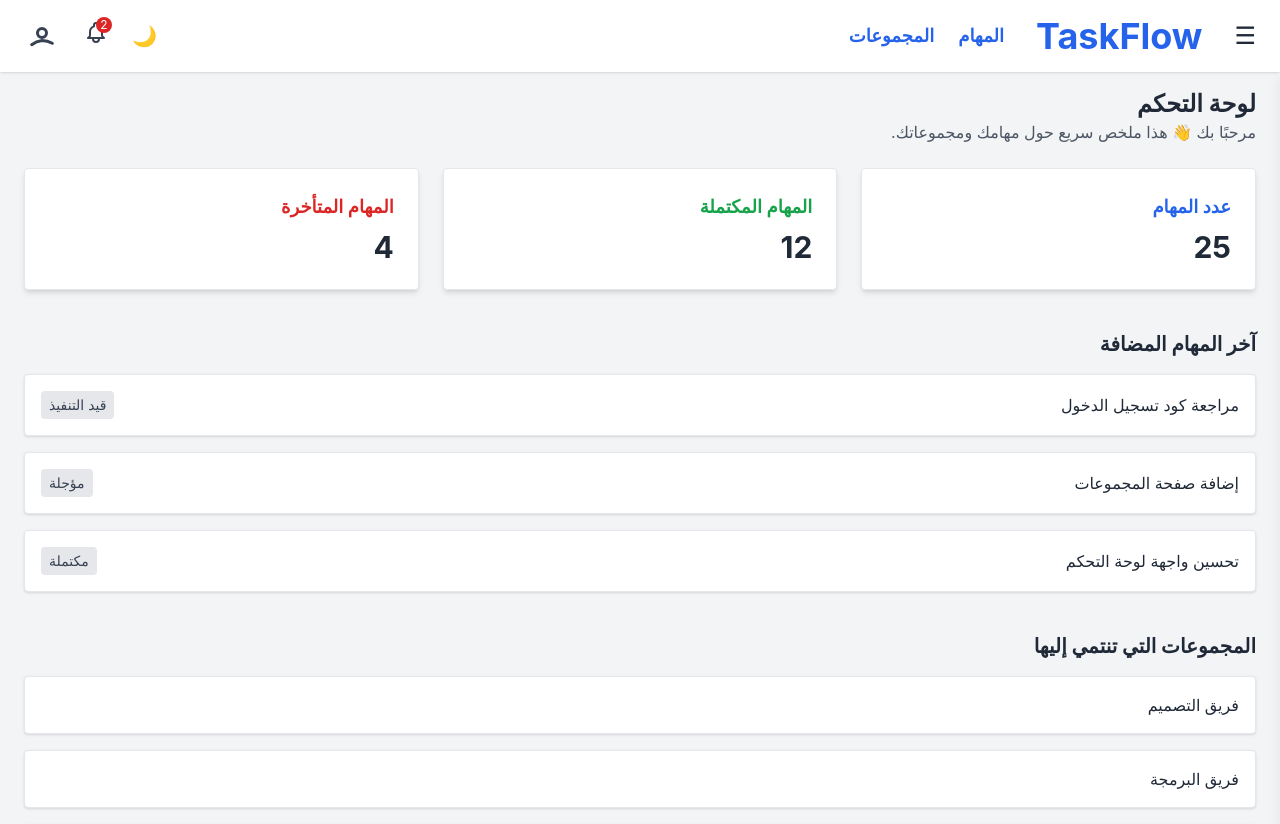
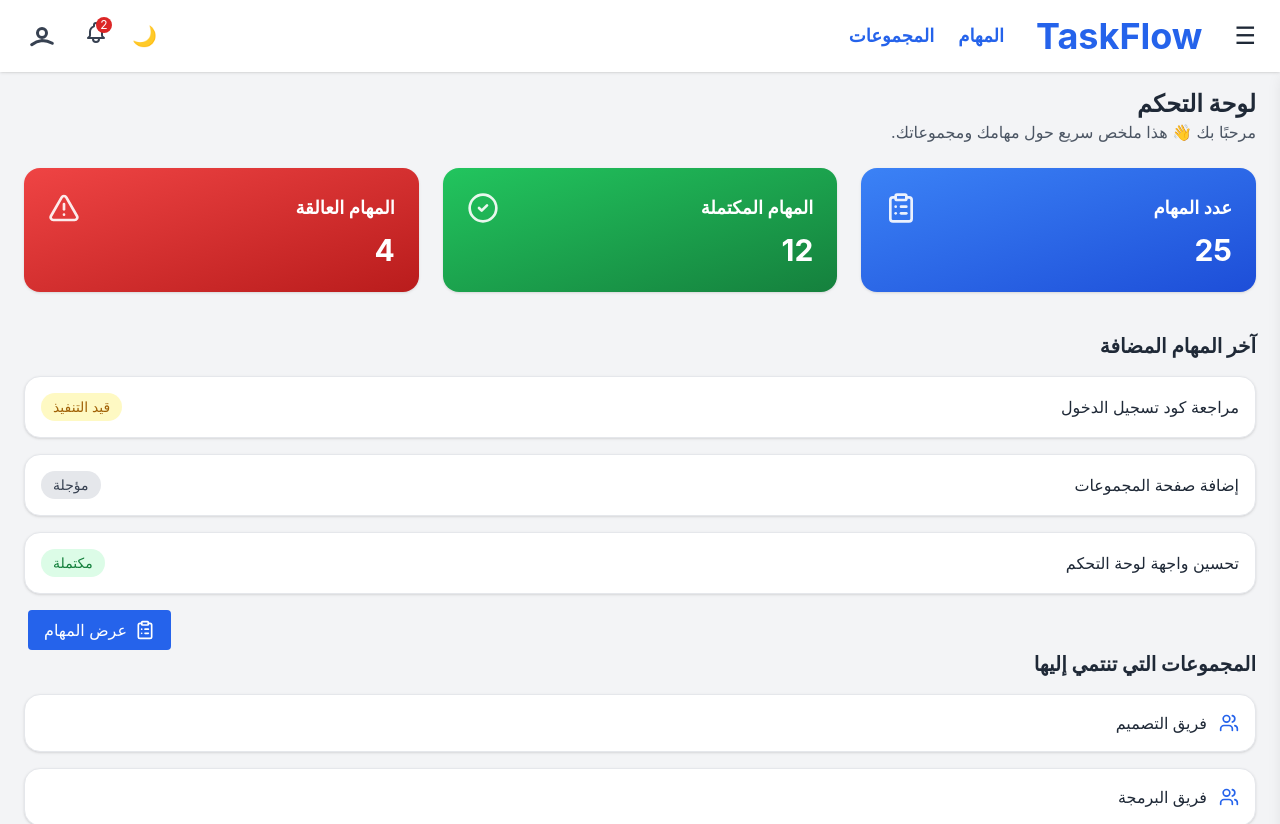
Before and after one commit to Diyaa2662/Task-Management-System, a React (Create React App) app: page /dashboard in a window 1280 px wide. Shown: the top 824 px of the page. Built offline with nearby package versions, Linux system fonts and the light colour scheme.

Commit message:
dealing with API

```diff
--- a/package.json
+++ b/package.json
@@ -10,6 +10,7 @@
     "@testing-library/user-event": "^13.5.0",
     "axios": "^1.11.0",
     "framer-motion": "^12.19.1",
+    "lucide-react": "^0.539.0",
     "react": "^19.1.0",
     "react-dom": "^19.1.0",
     "react-router-dom": "^7.6.0",
--- a/src/layout/Navbar.js
+++ b/src/layout/Navbar.js
@@ -84,7 +84,7 @@
         </button>
 
         {user && (
-          <span className="hidden sm:inline text-sm text-gray-600 dark:text-gray-300">
+          <span className="hidden sm:inline bg-gray-100 dark:bg-gray-700 px-3 py-1 rounded-full border border-gray-300 dark:border-gray-600 shadow-sm text-sm font-medium text-gray-800 dark:text-white">
             {user.name}
           </span>
         )}
@@ -92,7 +92,7 @@
         {user && (
           <button
             onClick={handleLogout}
-            className="text-sm hover:text-red-600 hidden sm:inline"
+            className="hidden sm:inline bg-red-300 dark:bg-red-600 text-white px-3 py-1 rounded-full shadow-sm hover:bg-red-700 transition text-sm"
           >
             تسجيل الخروج
           </button>
--- a/src/pages/AddGroup.js
+++ b/src/pages/AddGroup.js
@@ -1,5 +1,7 @@
 import React, { useState } from "react";
 import { useNavigate } from "react-router-dom";
+import axios from "../api/axios";
+import { getToken } from "../utils/auth";
 
 function AddGroup() {
   const navigate = useNavigate();
@@ -8,16 +10,49 @@
     name: "",
     description: "",
   });
+  const [loading, setLoading] = useState(false);
+  const [error, setError] = useState("");
 
   const handleChange = (e) => {
     setFormData({ ...formData, [e.target.name]: e.target.value });
   };
 
-  const handleSubmit = (e) => {
+  const handleSubmit = async (e) => {
     e.preventDefault();
-    console.log("📌 تم إنشاء مجموعة:", formData);
-    // مستقبلاً: إرسال البيانات إلى الـ API
-    navigate("/groups");
+    setLoading(true);
+    setError("");
+
+    try {
+      const res = await axios.post(
+        "/groups/create",
+        {
+          name: formData.name,
+          description: formData.description,
+        },
+        {
+          headers: {
+            Authorization: `Bearer ${getToken()}`,
+            "Content-Type": "application/json",
+          },
+        }
+      );
+
+      console.log("✅ تم إنشاء المجموعة:", res.data);
+
+      // بعد الحفظ، نعيد المستخدم لصفحة المجموعات
+      navigate("/groups");
+    } catch (err) {
+      console.error(
+        "❌ فشل إنشاء المجموعة:",
+        err.response?.data || err.message
+      );
+      setError(
+        err.response?.data?.message ||
+          "حدث خطأ أثناء إنشاء المجموعة، حاول مجددًا."
+      );
+    } finally {
+      setLoading(false);
+    }
   };
 
   return (
@@ -27,8 +62,9 @@
           إضافة مجموعة جديدة
         </h2>
 
+        {error && <p className="text-red-500 text-sm mb-4">{error}</p>}
+
         <form onSubmit={handleSubmit} className="grid gap-4">
-          {/* 🔹 اسم المجموعة */}
           <div>
             <label className="block mb-1 text-sm text-gray-700 dark:text-gray-200">
               اسم المجموعة
@@ -44,7 +80,6 @@
             />
           </div>
 
-          {/* 🔹 وصف المجموعة */}
           <div>
             <label className="block mb-1 text-sm text-gray-700 dark:text-gray-200">
               وصف المجموعة
@@ -59,13 +94,13 @@
             ></textarea>
           </div>
 
-          {/* 🔘 الأزرار */}
           <div className="flex justify-between gap-4 mt-4">
             <button
               type="submit"
-              className="bg-blue-600 text-white px-4 py-2 rounded hover:bg-blue-700 transition"
+              disabled={loading}
+              className="bg-blue-600 text-white px-4 py-2 rounded hover:bg-blue-700 transition disabled:opacity-50"
             >
-              حفظ المجموعة
+              {loading ? "جارٍ الحفظ..." : "حفظ المجموعة"}
             </button>
 
             <button
--- a/src/pages/Dashboard.js
+++ b/src/pages/Dashboard.js
@@ -1,12 +1,32 @@
 import React from "react";
 import { Link } from "react-router-dom";
+import {
+  ClipboardList,
+  CheckCircle2,
+  AlertTriangle,
+  Users,
+} from "lucide-react";
 
 function Dashboard() {
-  // بيانات وهمية مؤقتة
   const stats = [
-    { title: "عدد المهام", value: 25, color: "blue" },
-    { title: "المهام المكتملة", value: 12, color: "green" },
-    { title: "المهام المتأخرة", value: 4, color: "red" },
+    {
+      title: "عدد المهام",
+      value: 25,
+      icon: ClipboardList,
+      color: "from-blue-500 to-blue-700",
+    },
+    {
+      title: "المهام المكتملة",
+      value: 12,
+      icon: CheckCircle2,
+      color: "from-green-500 to-green-700",
+    },
+    {
+      title: "المهام العالقة",
+      value: 4,
+      icon: AlertTriangle,
+      color: "from-red-500 to-red-700",
+    },
   ];
 
   const recentTasks = [
@@ -20,6 +40,19 @@
     { id: 2, name: "فريق البرمجة" },
     { id: 3, name: "فريق التسويق" },
   ];
+
+  const getStatusColor = (status) => {
+    switch (status) {
+      case "قيد التنفيذ":
+        return "bg-yellow-100 text-yellow-700 dark:bg-yellow-600 dark:text-white";
+      case "مؤجلة":
+        return "bg-gray-200 text-gray-700 dark:bg-gray-600 dark:text-white";
+      case "مكتملة":
+        return "bg-green-100 text-green-700 dark:bg-green-600 dark:text-white";
+      default:
+        return "bg-gray-100 text-gray-700 dark:bg-gray-600 dark:text-white";
+    }
+  };
 
   return (
     <div className="text-right">
@@ -35,64 +68,86 @@
 
       {/* ملخص المهام */}
       <div className="grid grid-cols-1 sm:grid-cols-2 lg:grid-cols-3 gap-6 mb-10">
-        {stats.map((item, index) => (
-          <Link
-            key={index}
-            to="/tasks"
-            className={`block bg-white dark:bg-gray-800 p-6 rounded shadow-md border hover:shadow-lg transition transform hover:scale-[1.02]`}
-          >
-            <h3
-              className={`text-lg font-semibold mb-2 text-${item.color}-600 dark:text-${item.color}-400`}
+        {stats.map((item, index) => {
+          const Icon = item.icon;
+          return (
+            <Link
+              key={index}
+              to="/tasks"
+              className={`block rounded-2xl shadow hover:shadow-lg transition transform hover:scale-[1.02] bg-gradient-to-br ${item.color} text-white p-6`}
             >
-              {item.title}
-            </h3>
-            <p className="text-3xl font-bold text-gray-800 dark:text-white">
-              {item.value}
-            </p>
-          </Link>
-        ))}
+              <div className="flex items-center justify-between mb-2">
+                <h3 className="text-lg font-semibold">{item.title}</h3>
+                <Icon className="w-8 h-8 opacity-90" />
+              </div>
+              <p className="text-3xl font-bold">{item.value}</p>
+            </Link>
+          );
+        })}
       </div>
 
       {/* آخر المهام */}
-      <div className="mb-10">
+      <div className="mb-10 relative bg-transparent">
         <h3 className="text-xl font-bold mb-4 text-gray-800 dark:text-white">
           آخر المهام المضافة
         </h3>
-        <ul className="space-y-4">
+        <ul className="space-y-4 mb-14">
           {recentTasks.map((task) => (
             <li
               key={task.id}
-              className="bg-white dark:bg-gray-800 p-4 rounded shadow border flex justify-between items-center hover:shadow-md transition"
+              className="bg-white dark:bg-gray-800 p-4 rounded-2xl shadow border flex justify-between items-center hover:shadow-md transition"
             >
               <span className="text-gray-800 dark:text-white">
                 {task.title}
               </span>
-              <span className="text-sm px-2 py-1 bg-gray-200 dark:bg-gray-700 rounded text-gray-700 dark:text-white">
+              <span
+                className={`text-sm px-3 py-1 rounded-full font-medium ${getStatusColor(
+                  task.status
+                )}`}
+              >
                 {task.status}
               </span>
             </li>
           ))}
         </ul>
+        <div className="absolute -bottom-14 left-1">
+          <Link
+            to="/tasks"
+            className="flex items-center gap-2 bg-blue-600 text-white px-4 py-2 rounded hover:bg-blue-700 transition"
+          >
+            <ClipboardList className="w-5 h-5" />
+            عرض المهام
+          </Link>
+        </div>
       </div>
 
       {/* مجموعات المستخدم */}
-      <div>
+      <div className="relative bg-transparent">
         <h3 className="text-xl font-bold mb-4 text-gray-800 dark:text-white">
           المجموعات التي تنتمي إليها
         </h3>
-        <ul className="space-y-4">
+        <ul className="space-y-4 mb-14">
           {userGroups.map((group) => (
-            <Link
+            <div
               key={group.id}
-              to={`/groups/${group.id}`}
-              className="block bg-white dark:bg-gray-800 p-4 rounded shadow border hover:shadow-md transition"
+              className="bg-white dark:bg-gray-800 p-4 rounded-2xl shadow border flex items-center gap-3"
             >
+              <Users className="w-5 h-5 text-blue-600 dark:text-blue-400" />
               <span className="text-gray-800 dark:text-white font-medium">
                 {group.name}
               </span>
-            </Link>
+            </div>
           ))}
         </ul>
+        <div className="absolute -bottom-14 left-1">
+          <Link
+            to="/groups"
+            className="flex items-center gap-2 bg-green-600 text-white px-4 py-2 rounded hover:bg-green-700 transition"
+          >
+            <Users className="w-5 h-5" />
+            عرض المجموعات
+          </Link>
+        </div>
       </div>
     </div>
   );
--- a/src/pages/Groups.js
+++ b/src/pages/Groups.js
@@ -1,54 +1,96 @@
-import React from "react";
+import React, { useState, useEffect } from "react";
 import { useNavigate } from "react-router-dom";
+import axios from "../api/axios";
+import { getToken } from "../utils/auth";
 
 function Groups() {
   const navigate = useNavigate();
+  const [groups, setGroups] = useState([]);
+  const [loading, setLoading] = useState(true);
+  const [error, setError] = useState("");
+  const [viewType, setViewType] = useState("owned"); // owned | joined
 
-  // بيانات وهمية مقسمة لقسمين
-  const myGroups = [
-    {
-      id: 1,
-      name: "فريق التصميم",
-      description: "تصميم واجهات الموقع",
-      members: 4,
-    },
-    {
-      id: 2,
-      name: "فريق البرمجة",
-      description: "تطوير الواجهة الخلفية",
-      members: 6,
-    },
-    { id: 3, name: "فريق التسويق", description: "حملات إعلانية", members: 3 },
-    { id: 4, name: "فريق المحتوى", description: "كتابة مقالات", members: 5 },
-    { id: 5, name: "فريق الجودة", description: "اختبار النظام", members: 2 },
-    { id: 6, name: "فريق البيانات", description: "تحليل البيانات", members: 7 },
-  ];
+  useEffect(() => {
+    fetchGroups();
+    // eslint-disable-next-line react-hooks/exhaustive-deps
+  }, [viewType]);
 
-  const joinedGroups = [
-    { id: 7, name: "فريق الدعم", description: "مساعدة العملاء", members: 4 },
-    { id: 8, name: "فريق الترجمة", description: "ترجمة المحتوى", members: 3 },
-    { id: 9, name: "فريق التوثيق", description: "توثيق النظام", members: 2 },
-    { id: 10, name: "فريق البحث", description: "دراسة المستخدم", members: 6 },
-    { id: 11, name: "فريق الحماية", description: "تأمين التطبيق", members: 4 },
-    { id: 12, name: "فريق التوزيع", description: "تنظيم المهام", members: 5 },
-  ];
+  const fetchGroups = async () => {
+    setLoading(true);
+    setError("");
 
-  // مكون لعرض قسم
-  const GroupSection = ({ title, groups, showAddButton }) => (
-    <div className="mb-10">
-      <div className="flex justify-between items-center mb-4">
-        <h2 className="text-xl font-bold text-gray-800 dark:text-white">
-          {title}
-        </h2>
-        {showAddButton && (
+    try {
+      const endpoint =
+        viewType === "owned" ? "/groups/owned-groups" : "/groups/joined-groups";
+
+      const res = await axios.get(endpoint, {
+        headers: { Authorization: `Bearer ${getToken()}` },
+      });
+
+      // إذا رجع response مثل { data: [...] }
+      if (res.data && Array.isArray(res.data.data)) {
+        setGroups(res.data.data);
+      }
+      // إذا رجع مباشرة مصفوفة
+      else if (Array.isArray(res.data)) {
+        setGroups(res.data);
+      }
+      // fallback لأي شكل آخر
+      else {
+        setGroups([]);
+      }
+    } catch (err) {
+      console.error("❌ فشل جلب المجموعات:", err.response?.data || err.message);
+      setError("فشل جلب المجموعات.");
+    } finally {
+      setLoading(false);
+    }
+  };
+
+  return (
+    <div className="text-right">
+      {/* ✅ السويتش */}
+      <div className="flex justify-between items-center mb-6">
+        <div className="flex gap-2">
+          <button
+            onClick={() => setViewType("owned")}
+            className={`px-4 py-2 rounded ${
+              viewType === "owned"
+                ? "bg-blue-600 text-white"
+                : "bg-gray-200 text-gray-800 dark:bg-gray-700 dark:text-white"
+            }`}
+          >
+            المجموعات التي أنشأتها
+          </button>
+          <button
+            onClick={() => setViewType("joined")}
+            className={`px-4 py-2 rounded ${
+              viewType === "joined"
+                ? "bg-blue-600 text-white"
+                : "bg-gray-200 text-gray-800 dark:bg-gray-700 dark:text-white"
+            }`}
+          >
+            المجموعات التي أشارك بها
+          </button>
+        </div>
+
+        {viewType === "owned" && (
           <button
             onClick={() => navigate("/groups/new")}
-            className="bg-blue-600 text-white px-4 py-2 rounded hover:bg-blue-700 transition"
+            className="bg-green-600 text-white px-4 py-2 rounded hover:bg-green-700 transition"
           >
             + إضافة مجموعة
           </button>
         )}
       </div>
+
+      {/* ✅ عرض البيانات */}
+      {loading && <p className="text-center text-gray-500">جاري التحميل...</p>}
+      {error && <p className="text-center text-red-500">{error}</p>}
+
+      {!loading && groups.length === 0 && (
+        <p className="text-center text-gray-500">لا توجد مجموعات حالياً.</p>
+      )}
 
       <div className="grid grid-cols-1 sm:grid-cols-2 lg:grid-cols-3 gap-4">
         {groups.map((group) => (
@@ -61,31 +103,16 @@
               {group.name}
             </h3>
             <p className="text-sm text-gray-600 dark:text-gray-300 mb-2">
-              {group.description}
+              {group.description || "بدون وصف"}
             </p>
             <p className="text-sm text-gray-500 dark:text-gray-400">
-              👥 عدد الأعضاء: {group.members}
+              👥 عدد الأعضاء: {group.members_count || 0}
             </p>
           </div>
         ))}
       </div>
     </div>
   );
-
-  return (
-    <div className="text-right">
-      <GroupSection
-        title="المجموعات التي أنشأتها"
-        groups={myGroups}
-        showAddButton={true}
-      />
-      <GroupSection
-        title="المجموعات التي أشارك بها"
-        groups={joinedGroups}
-        showAddButton={false}
-      />
-    </div>
-  );
 }
 
 export default Groups;
```
Also changed, not shown: 1 other file (tests, documents, lock files or other folders).
